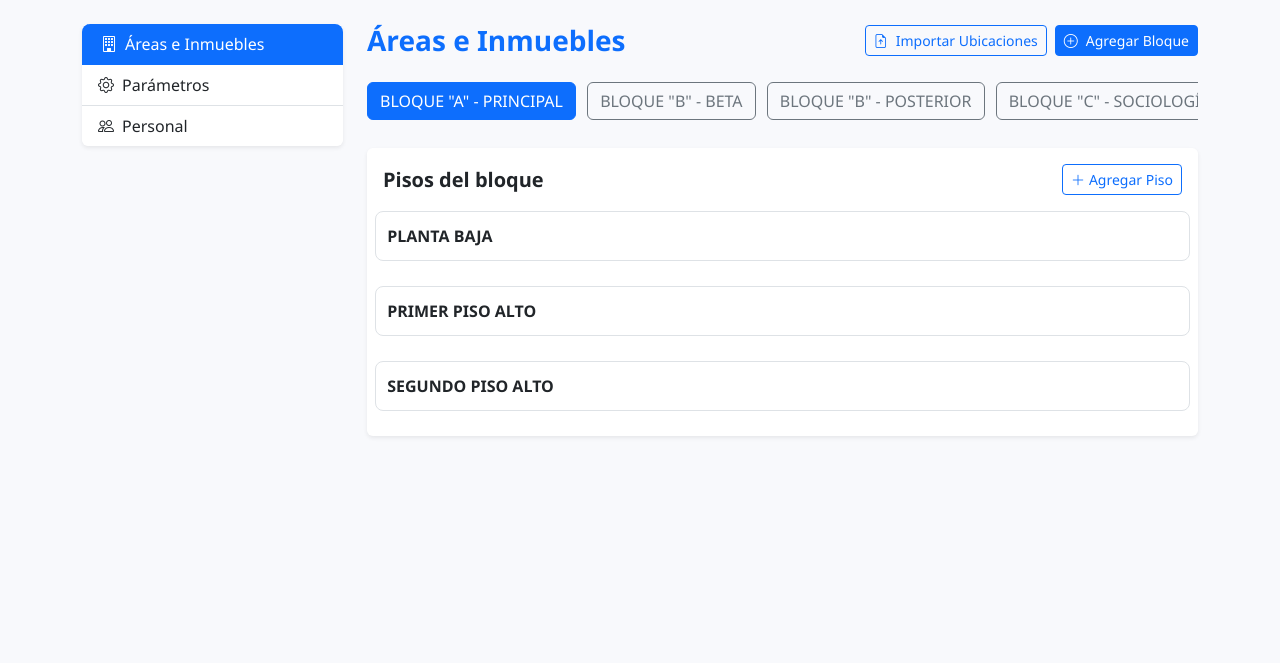
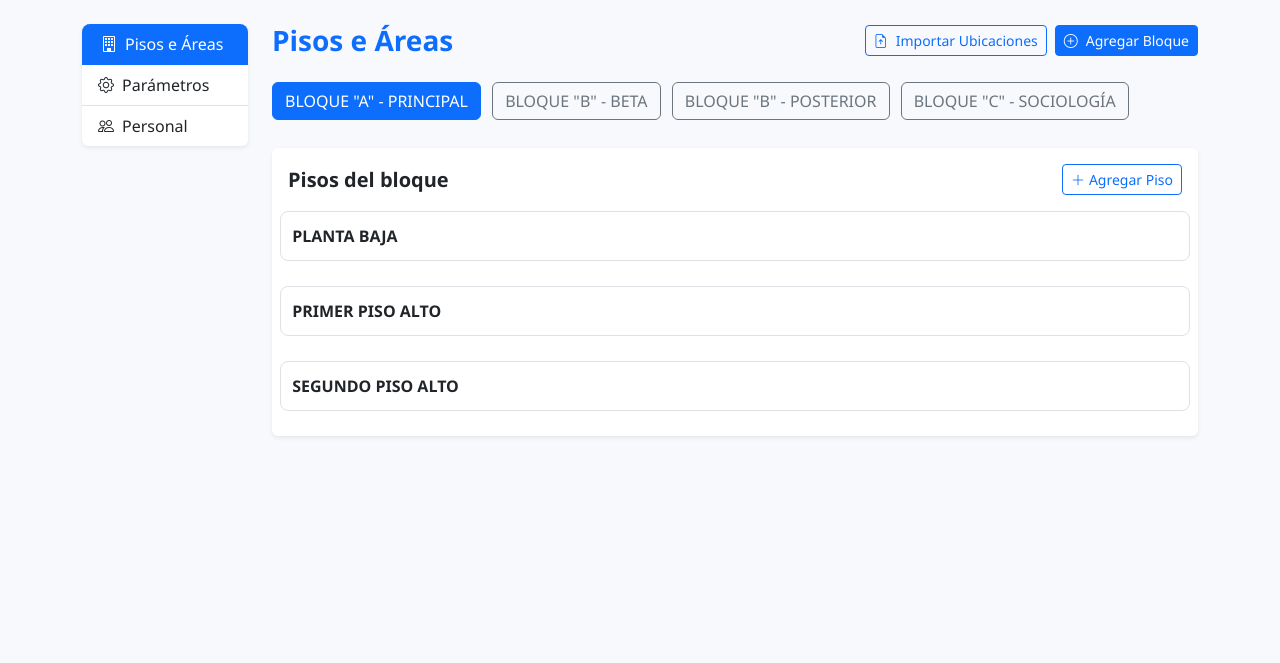
Before and after one commit to Alejandro-Leon24/Sistema-de-Inventario, a Flask app: page /ajustes in a window 1280 px wide. Shown: the part 83-746 px from the top of the page. Run offline with Flask 3, Linux system fonts and the light colour scheme; data comes from the database, SQL or seed files in the repository; both versions use the stored data as it was after the commit; some libraries are stand-ins or nearby versions.

Commit message:
correciónes en los titulos y nuevos datos

```diff
--- a/app/templates/ajustes.html
+++ b/app/templates/ajustes.html
@@ -5,11 +5,11 @@
 {% block body %}
 <section class="settings-page py-4">
     <div class="row g-4">
-        <div class="col-lg-3">
+        <div class="col-lg-2">
             <div class="card border-0 shadow-sm">
                 <div class="list-group list-group-flush">
                     <button type="button" class="list-group-item list-group-item-action settings-menu-btn active" data-target="ubicaciones" style="border-top-left-radius: 0.5rem; border-top-right-radius: 0.5rem;">
-                        <i class="bi bi-building me-2"></i>Áreas e Inmuebles
+                        <i class="bi bi-building me-2"></i>Pisos e Áreas
                     </button>
                     <button type="button" class="list-group-item list-group-item-action settings-menu-btn" data-target="parametros">
                         <i class="bi bi-gear me-2"></i>Parámetros
@@ -21,10 +21,10 @@
             </div>
         </div>
 
-        <div class="col-lg-9 overflow-y-auto" style="height: 80vh;">
+        <div class="col-lg-10 overflow-y-auto" style="height: 80vh;">
             <div id="section-ubicaciones" class="settings-section">
                 <div class="d-flex flex-wrap justify-content-between align-items-center gap-3 mb-4">
-                    <h3 class="m-0 fw-bold text-primary">Áreas e Inmuebles</h3>
+                    <h3 class="m-0 fw-bold text-primary">Pisos e Áreas</h3>
                     <div class="d-flex gap-2">
                         <button id="btn-importar-ubicaciones" class="btn btn-outline-primary btn-sm">
                             <i class="bi bi-file-earmark-arrow-up me-2"></i>Importar Ubicaciones
```
Also changed, not shown: inventario.db.
